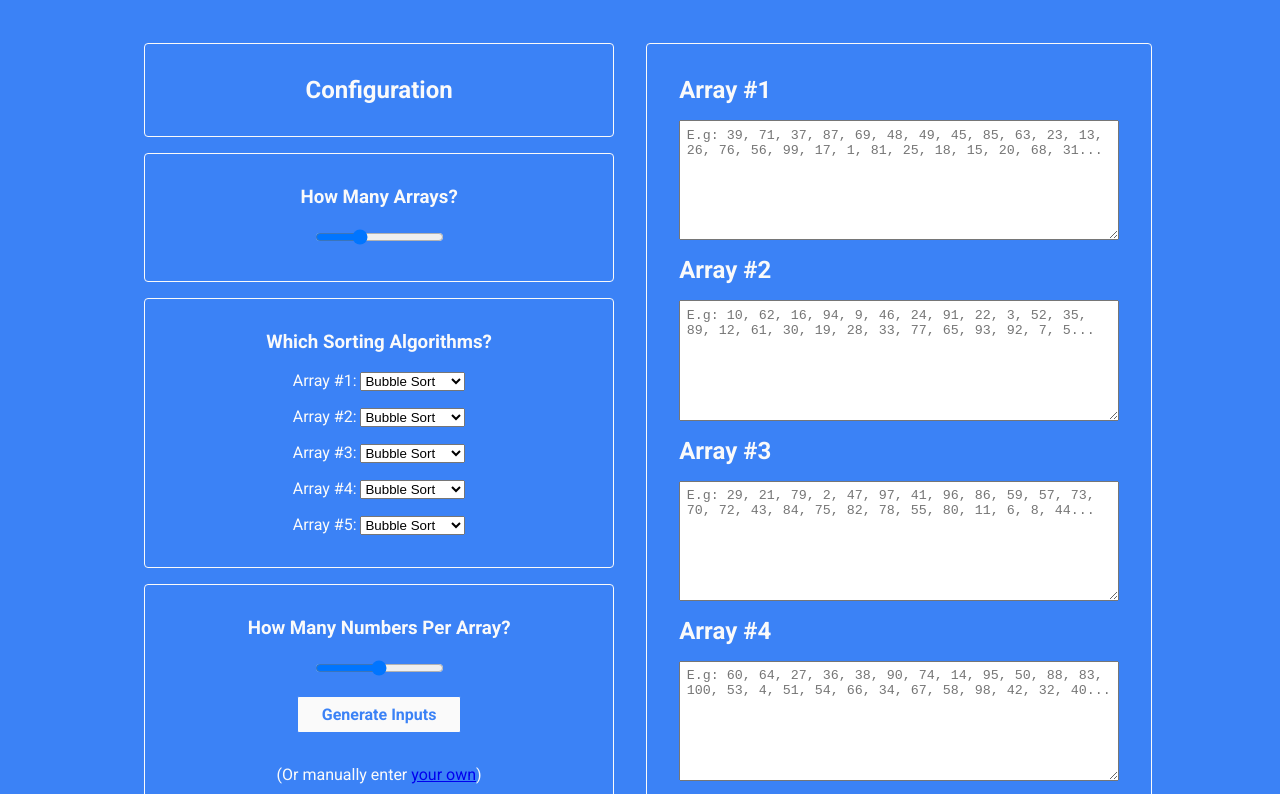
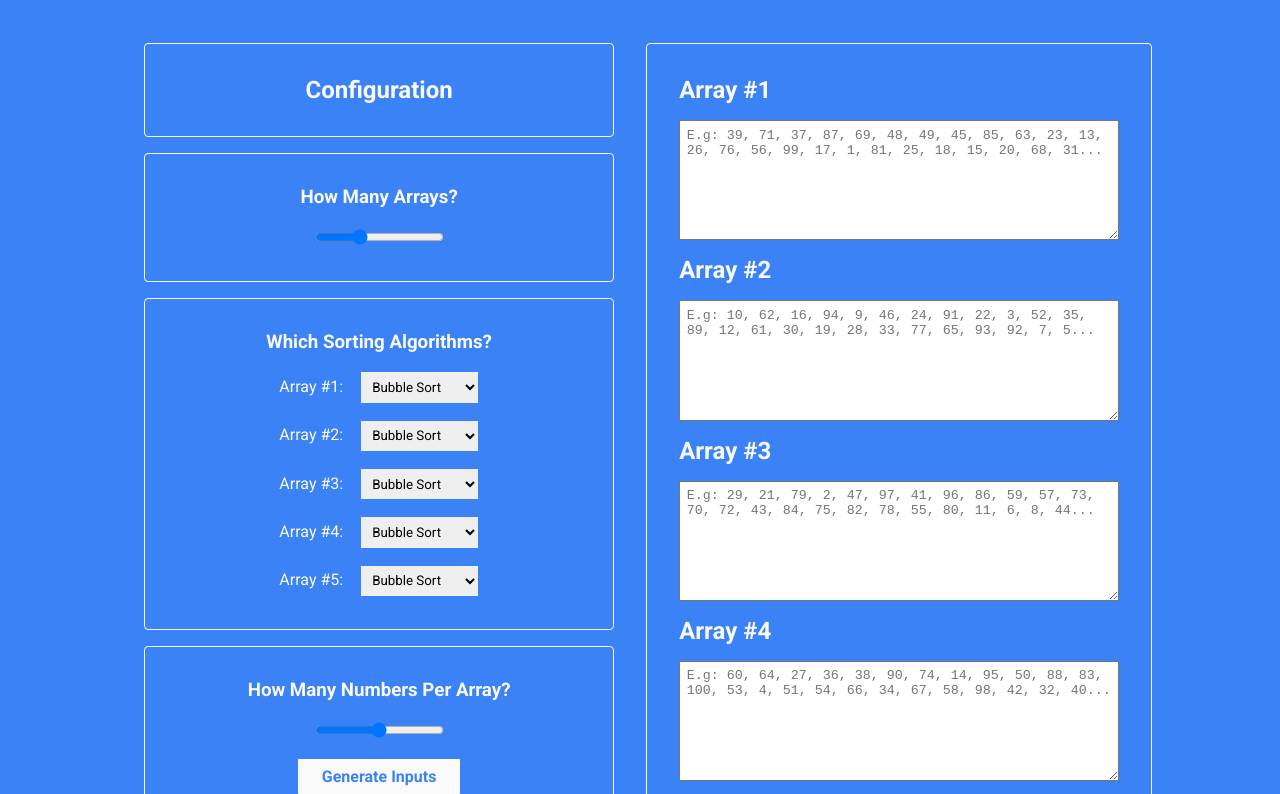
Before and after one commit to shah-a/int1.2-concurrent-benchmark-sort, a plain HTML site: page src/index.html in a window 1280 px wide. Shown: the part 86-880 px from the top of the page. Drawn offline with Linux system fonts and the light colour scheme.

Commit message:
[Added] styles for algorithm dropdowns

```diff
--- a/src/style.css
+++ b/src/style.css
@@ -5,6 +5,7 @@
   --gray-200: #E4E4E7;
   --blue-400: #60A5FA;
   --blue-500: #3B82F6;
+  --blue-900: #1E3A8A;
 }
 
 html {
@@ -111,15 +112,31 @@ header {
   margin-bottom: 1em;
 }
 
-.config > .config-card {
+.config-card {
   border: solid 1px;
   border-radius: 0.25em;
   padding: 2em;
 }
 
-.config button {
+.algorithm-select {
+  font-family: inherit;
+  margin-left: 1em;
+  padding: 0.5em;
+  border: solid 1px var(--blue-500);
+  border-radius: 0.12em;
+}
+
+.config-card .link {
+  color: inherit;
+}
+
+.config-card .link:hover {
+  color: var(--blue-900);
+}
+
+.config-button {
+  font-family: inherit;
   padding: 0.5em 1.5em;
-  font-family: 'Roboto', sans-serif;
   font-size: inherit;
   font-weight: bold;
   background-color: var(--gray-50);
@@ -130,7 +147,7 @@ header {
   transition: all 0.1s;
 }
 
-.config button:hover {
+.config-button:hover {
   background-color: var(--gray-200);
 }
 
```
